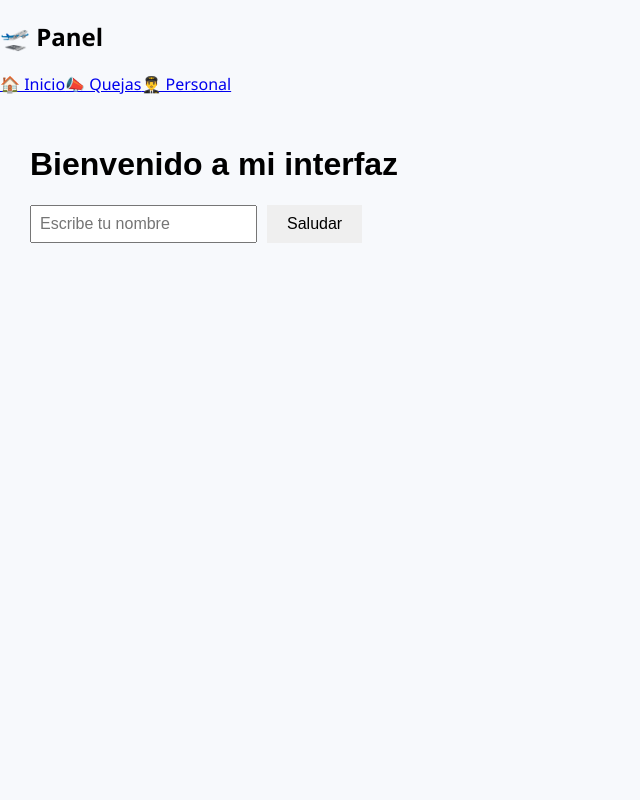
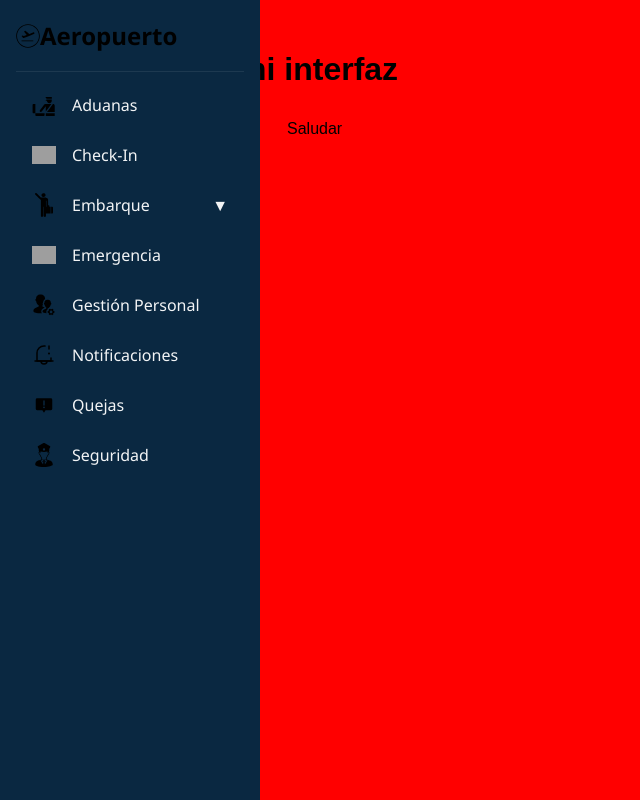
Before and after one commit to omartorresg/airport, a React (Create React App) app in the folder p_aeroayuda/: page / in a window 1280 px wide. Shown: the whole page, without its empty margins (0-640 px from the left). Built offline with nearby package versions, Linux system fonts and the light colour scheme; grey boxes are pictures that could not be loaded.

Commit message:
Menu sidebar añadido

```diff
--- /dev/null
+++ b/p_aeroayuda/src/componentes/Sidebar.tsx
@@ -0,0 +1,56 @@
+import React, { useState } from "react";
+import { NavLink } from "react-router-dom";
+import "../styles/Sidebar.css";
+import logo from "../assets/logo.svg";
+import { menuItems } from "../data/menuItems";
+import { MenuItem, SubMenuItem } from "../tipos/menuItems"; // Asegúrate de tener este archivo
+
+export default function Sidebar() {
+  const [active, setActive] = useState<string | null>(null);
+
+  const toggle = (label: string, hasSubMenu: boolean) => {
+    setActive(active === label ? null : hasSubMenu ? label : null);
+  };
+
+  return (
+    <aside className="sidebar">
+      <header>
+        <img src={logo} alt="Logo" className="sidebar-logo" />
+        <h2>Aeropuerto</h2>
+      </header>
+
+      <ul>
+        {menuItems.map((item: MenuItem) => (
+          <li key={item.label}>
+            <button
+              type="button"
+              onClick={() => toggle(item.label, !!item.subItems)}
+              className={active === item.label ? "active" : ""}
+            >
+              <img src={item.icon} alt={item.label} className="menu-icon" />
+              <p>{item.label}</p>
+              {item.subItems && <span className="arrow">▼</span>}
+            </button>
+
+            {item.subItems && (
+              <div
+                className="sub-menu"
+                style={{
+                  height: active === item.label ? `${item.subItems.length * 40}px` : "0px",
+                }}
+              >
+                <ul>
+                  {item.subItems.map((sub: SubMenuItem) => (
+                    <li key={sub.label}>
+                      <NavLink to={sub.path}>{sub.label}</NavLink>
+                    </li>
+                  ))}
+                </ul>
+              </div>
+            )}
+          </li>
+        ))}
+      </ul>
+    </aside>
+  );
+}
--- /dev/null
+++ b/p_aeroayuda/src/data/menuItems.ts
@@ -0,0 +1,28 @@
+// src/data/menuItems.ts
+import { MenuItem } from "../tipos/menuItems";
+import aduanasIcon from "../assets/icons/aduanas.svg";
+import checkinIcon from "../assets/icons/checkin.svg";
+import embarqueIcon from "../assets/icons/embarque.svg";
+import emergenciaIcon from "../assets/icons/emergencia.svg";
+import gestionPersonalIcon from "../assets/icons/gestionPersonal.svg";
+import notificacionIcon from "../assets/icons/notificacion.svg";
+import quejasIcon from "../assets/icons/quejas.svg";
+import securityIcon from "../assets/icons/security.svg";
+
+export const menuItems: MenuItem[] = [
+  { label: "Aduanas", icon: aduanasIcon, path: "/aduanas" },
+  { label: "Check-In", icon: checkinIcon, path: "/checkin" },
+  {
+    label: "Embarque",
+    icon: embarqueIcon,
+    subItems: [
+      { label: "Puertas", path: "/embarque/puertas" },
+      { label: "Salidas", path: "/embarque/salidas" },
+    ],
+  },
+  { label: "Emergencia", icon: emergenciaIcon, path: "/emergencia" },
+  { label: "Gestión Personal", icon: gestionPersonalIcon, path: "/gestion" },
+  { label: "Notificaciones", icon: notificacionIcon, path: "/notificaciones" },
+  { label: "Quejas", icon: quejasIcon, path: "/quejas" },
+  { label: "Seguridad", icon: securityIcon, path: "/seguridad" },
+];
--- /dev/null
+++ b/p_aeroayuda/src/declarations.d.ts
@@ -0,0 +1,4 @@
+declare module "*.svg" {
+  const content: string;
+  export default content;
+}
--- a/p_aeroayuda/src/layouts/DashboardLayout.tsx
+++ b/p_aeroayuda/src/layouts/DashboardLayout.tsx
@@ -1,18 +1,15 @@
-import { Outlet, Link } from "react-router-dom";
+import { Outlet } from "react-router-dom";
 import "../styles/Layout.css";
+import Sidebar from "../componentes/Sidebar";
+import "../styles/Sidebar.css";
 
 export default function DashboardLayout() {
   return (
     <div className="layout-container">
-      <aside className="sidebar">
-        <h2>🛫 Panel</h2>
-        <nav>
-          <Link to="/">🏠 Inicio</Link>
-          <Link to="/quejas">📣 Quejas</Link>
-          <Link to="/personal">👨‍✈️ Personal</Link>
-        </nav>
-      </aside>
+      {/* Sidebar dinámico */}
+      <Sidebar />
 
+      {/* Contenido principal (cambia según la ruta) */}
       <main className="main-content">
         <Outlet />
       </main>
--- a/p_aeroayuda/src/styles/Sidebar.css
+++ b/p_aeroayuda/src/styles/Sidebar.css
@@ -4,11 +4,9 @@
 
 body {
   margin: 0;
-  background-image: url("bg.jpg");
-  background-size: cover;
-  background-repeat: no-repeat;
-  background-position: 50%;
+  background: linear-gradient(to bottom, rgb(255, 0, 0), rgb(255, 0, 0));
   height: 100vh;
+
   font-family: "Euclid Circular A";
 }
 
@@ -22,17 +20,17 @@ button {
 
 .sidebar {
   position: fixed;
-  top: 24px;
-  left: 24px;
-  bottom: 24px;
+  top: 0px;
+  left: 0px;
+  bottom: 0px;
   display: flex;
   flex-direction: column;
   gap: 8px;
   width: 260px;
-  border-radius: 16px;
+  border-radius: 0px;
   padding: 0 16px;
-  border: 1px solid rgb(255 255 255 / 8%);
-  background: rgb(0 0 0 / 40%);
+  background: rgb(255, 0, 0);
+  background: linear-gradient(to bottom, #0a2841, #0a2841);
   backdrop-filter: blur(20px);
   transition: width 0.4s;
 }
@@ -74,7 +72,7 @@ button {
 }
 
 .sidebar button:is(.active, :hover) {
-  background: rgb(0 0 0 / 30%);
+  background: rgba(141, 20, 20, 0.3);
 }
 
 .sidebar button i {
@@ -86,7 +84,7 @@ button {
 }
 
 .sidebar button:not(.active):hover {
-  background: rgb(0 0 0 / 10%);
+  background: rgba(255, 255, 255, 0.553);
 }
 
 .sidebar ul {
@@ -137,3 +135,9 @@ button {
   max-width: 20px;
   min-width: 20px;
 }
+
+.menu-icon {
+  width: 24px;     /* ancho fijo */
+  height: 24px;    /* alto fijo */
+  object-fit: contain; /* para que mantenga la proporción sin deformarse */
+}
--- /dev/null
+++ b/p_aeroayuda/src/tipos/menuItems.ts
@@ -0,0 +1,14 @@
+export interface SubMenuItem {
+  label: string;
+  path: string;
+}
+
+export interface MenuItem {
+  label: string;
+  icon: string;
+  path?: string;
+  subItems?: SubMenuItem[];
+}
+
+// Esto es necesario si no estás importando nada más:
+export {};
```
Also changed, not shown: p_aeroayuda/src/componentes/Siderbar.tsx (deleted, +0 -62 lines), p_aeroayuda/src/data/menuItems.tsx (deleted), p_aeroayuda/src/tipos/menuItems.tsx (deleted).
